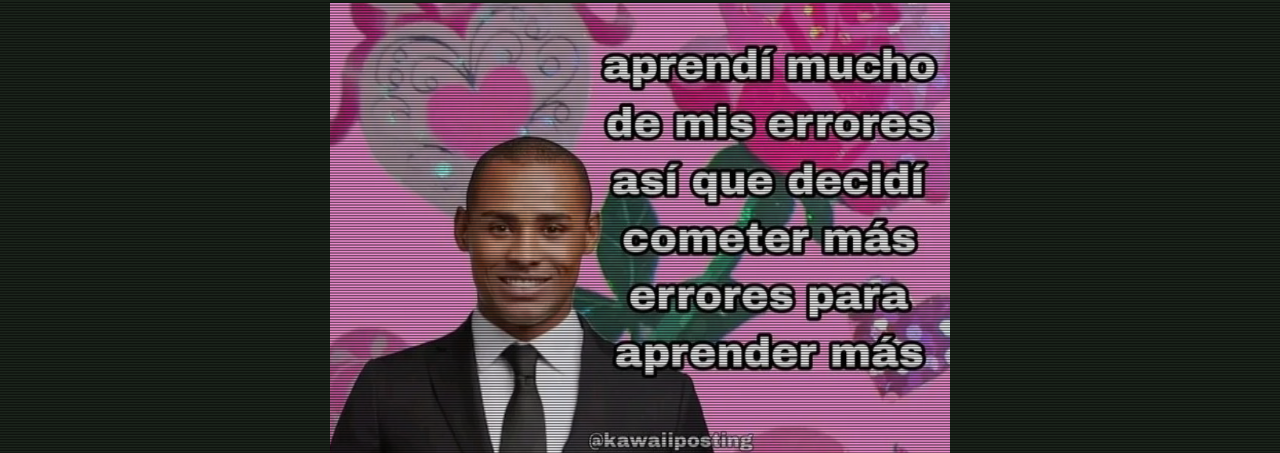
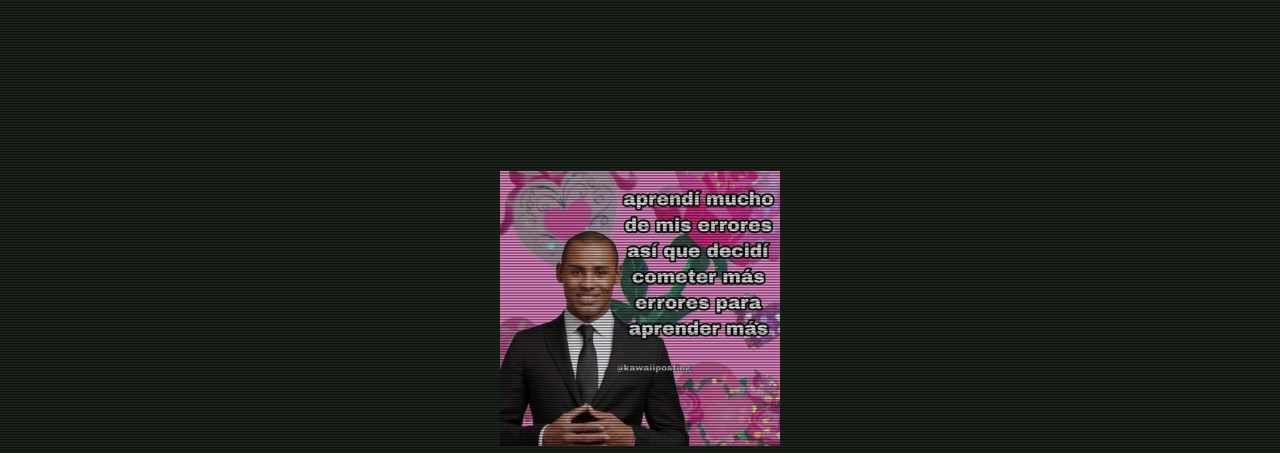
Before and after one commit to Robloxhackerman/robloxhackerman.github.io, a plain HTML site: page index.html in a window 1280 px wide. Shown: the top 453 px of the page. Drawn offline with Linux system fonts and the light colour scheme; a web font is replaced by a local one.

Commit message:
aaaaaaarrr

```diff
--- a/assets/css/styles.css
+++ b/assets/css/styles.css
@@ -137,6 +137,6 @@ p {
 
 .meme {
   height: 100%;
-  width:80vh;
+  max-width: 300px;
   padding: 10px;
 }
```
